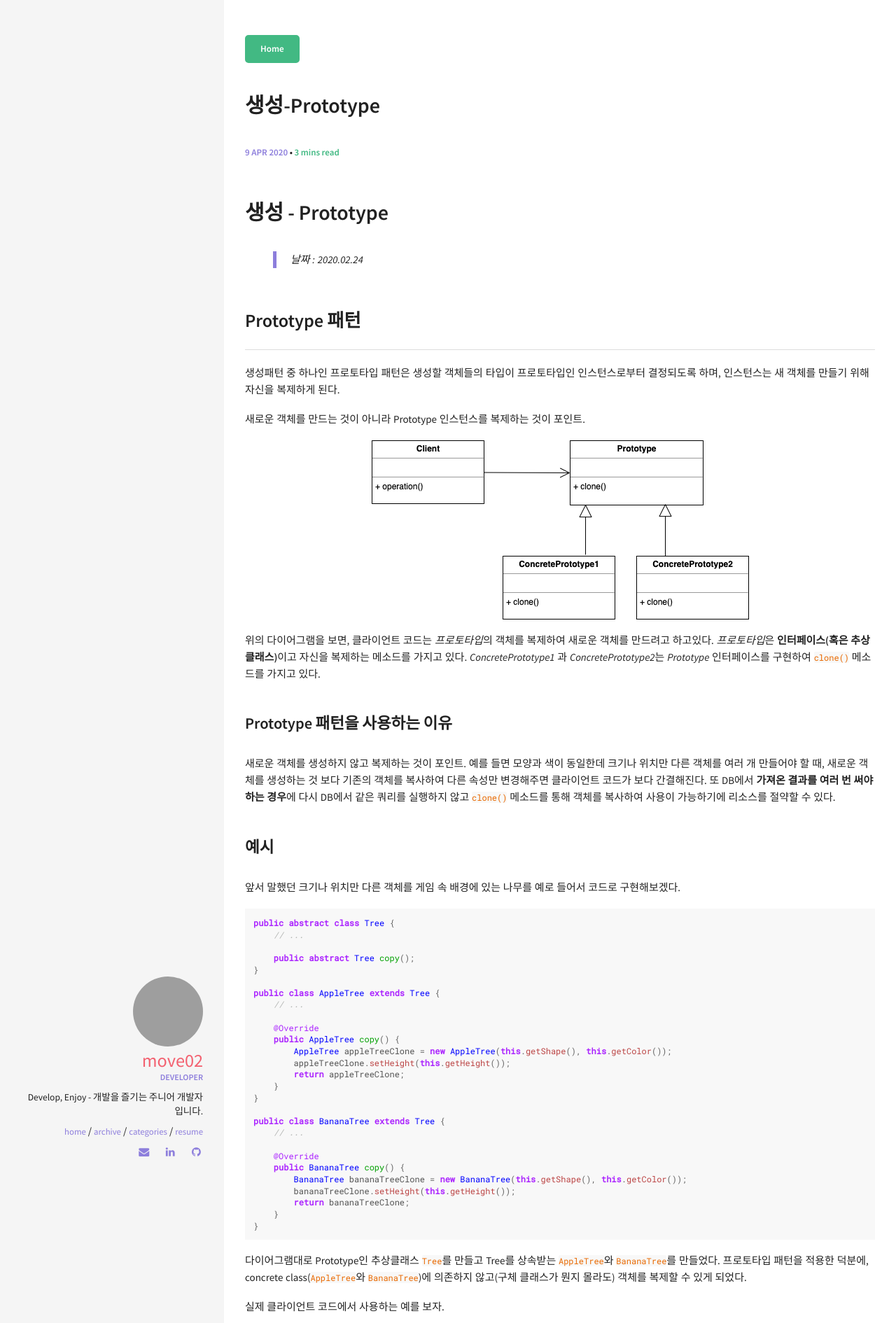
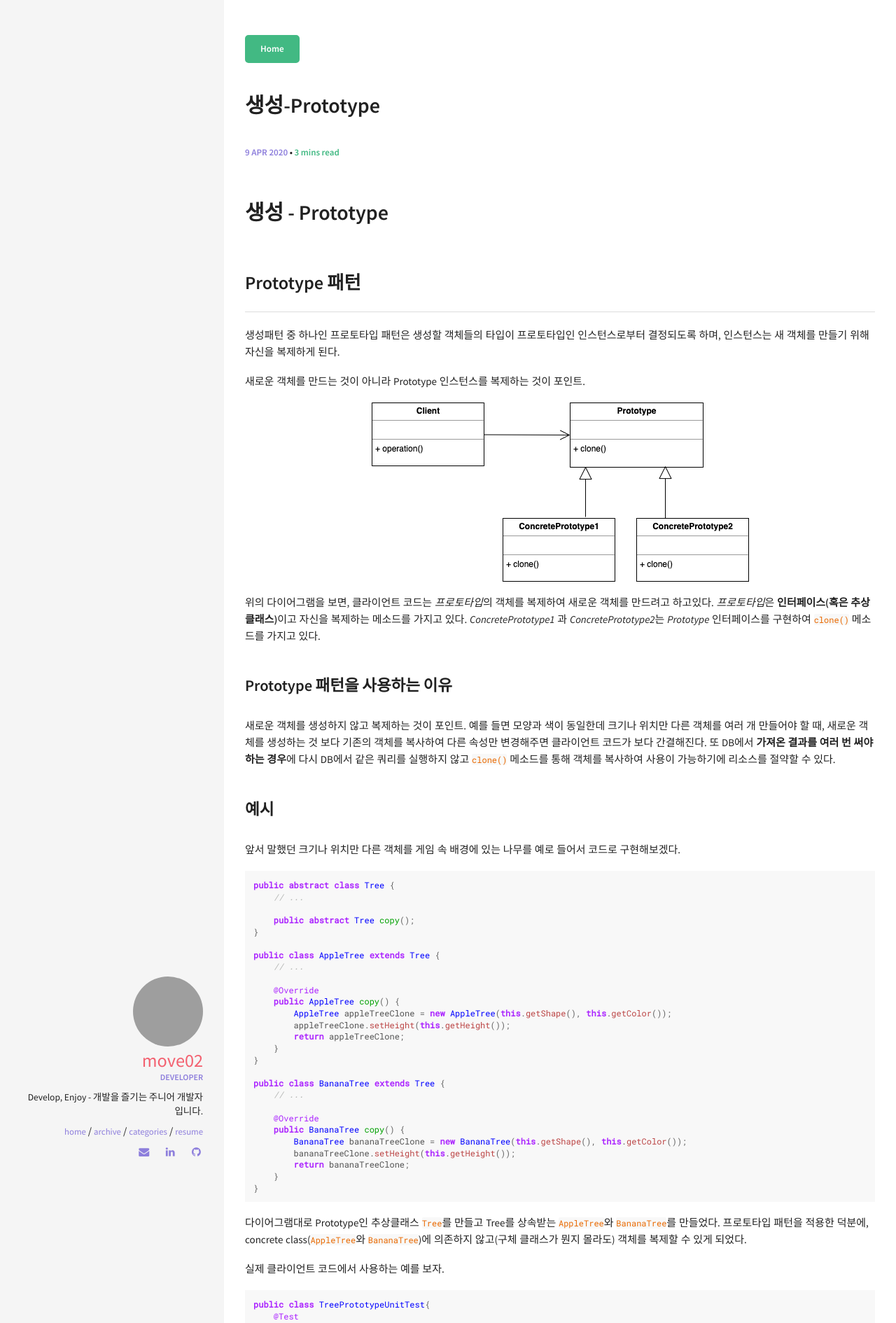
Before and after one commit to move02/move02.github.io, a Jekyll site: the page built from _posts/2020-04-09-생성-Prototype.md, in a window 1280 px wide. Shown: the top 1890 px of the page at 70% size. Built offline with Jekyll 4.4.1, drawn with Linux system fonts in a browser that asks for light colours; comment, search, counter and statistics services are not loaded.

Commit message:
날짜 지우기

```diff
--- a/_posts/2020-04-09-생성-Prototype.md
+++ b/_posts/2020-04-09-생성-Prototype.md
@@ -8,8 +8,6 @@ comments: true
 
 생성 - Prototype
 =========
-
-> 날짜 : 2020.02.24
 
 ## Prototype 패턴
 생성패턴 중 하나인 프로토타입 패턴은 생성할 객체들의 타입이 프로토타입인 인스턴스로부터 결정되도록 하며, 인스턴스는 새 객체를 만들기 위해 자신을 복제하게 된다.
```
